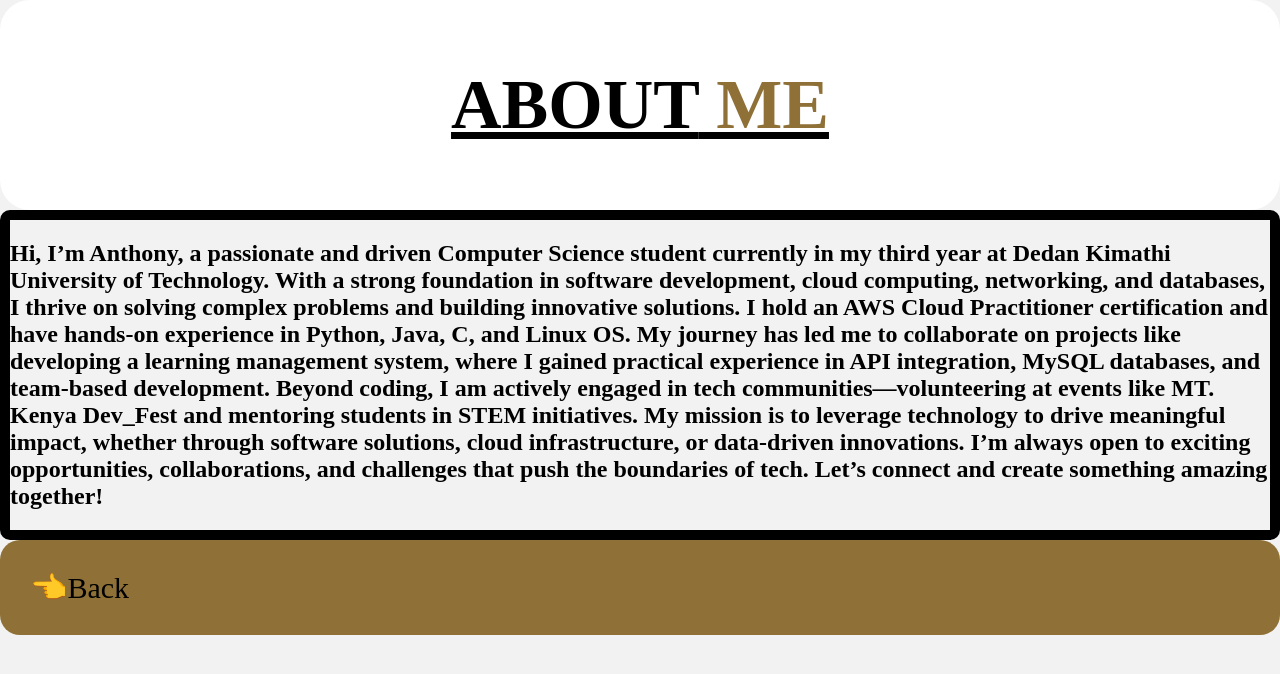
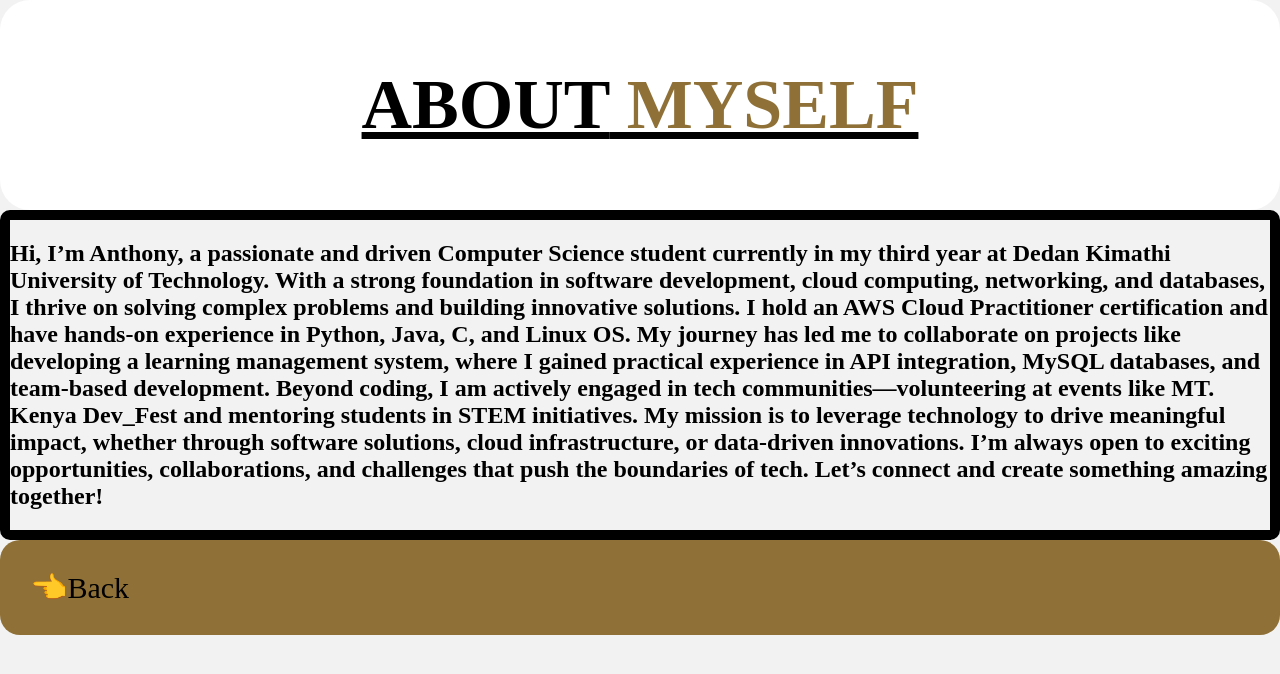
Before and after one commit to Nguthis/SMART, a plain HTML site: page Portfolio/About/about.html in a window 1280 px wide. Drawn offline with Linux system fonts and the light colour scheme; a web font is replaced by a local one.

Commit message:
MY changed to MYSELF

```diff
--- a/Portfolio/About/about.html
+++ b/Portfolio/About/about.html
@@ -11,7 +11,7 @@
 </head>
 <body>
     <div class="about-head">
-        <h1>ABOUT<span> ME</span></h1>
+        <h1>ABOUT<span> MYSELF</span></h1>
 
     </div>
     <div class="about-middle">
--- a/Portfolio/Home/home-style/main.scss
+++ b/Portfolio/Home/home-style/main.scss
@@ -142,6 +142,7 @@ input[type="submit"]{
     text-align: start;
     padding: 0;
     margin: 20px 70px 20px 70px;
+
     }
 
 }
```
Also changed, not shown: 1 other file.
